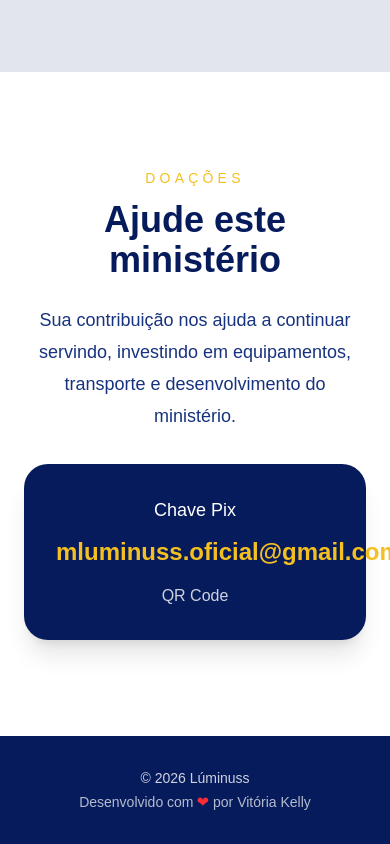
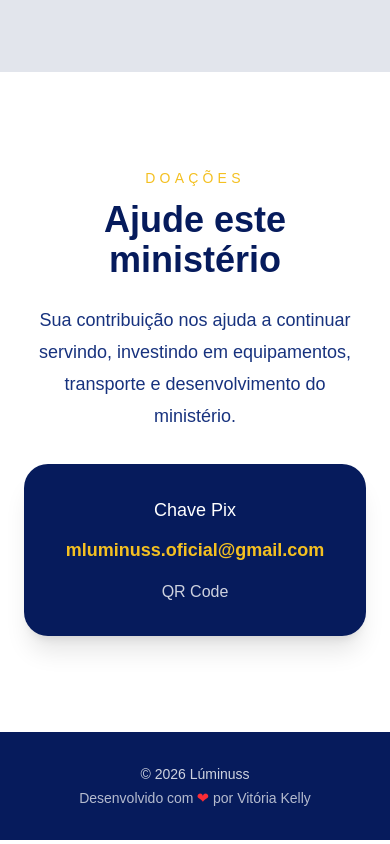
Before and after one commit to euvih/site-luminuss, a Next.js app: page / in a window 390 px wide. Shown: the part 3962-4806 px from the top of the page. Built offline with nearby package versions, Linux system fonts and the light colour scheme; no server answers.

Commit message:
atualização

```diff
--- a/app/page.tsx
+++ b/app/page.tsx
@@ -559,9 +559,12 @@ const aceitosDoMes = data
 
           <div className="rounded-3xl bg-[#061B5C] p-8 text-white shadow-xl">
             <p className="mb-3 text-lg">Chave Pix</p>
-            <p className="mb-4 text-2xl font-bold text-[#F4C021]">
+            <a
+              href="mailto:mluminuss.oficial@gmail.com"
+              className="mb-4 block text-center text-lg font-bold break-words text-[#F4C021] hover:underline sm:text-xl md:text-2xl"
+            >
               mluminuss.oficial@gmail.com
-            </p>
+            </a>
             <p className="text-white/80">QR Code</p>
           </div>
         </div>
```
